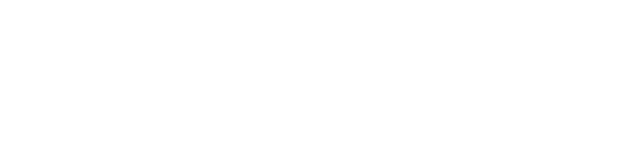
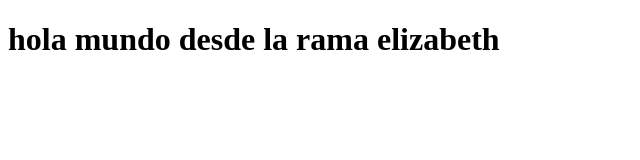
Before and after one commit to Maria-Elizabeth/examen, a plain HTML site: page index.html in a window 1280 px wide. Shown: the whole page, without its empty margins (0-640 px from the left). Drawn offline with Linux system fonts and the light colour scheme.

Commit message:
cambios desde mi rama elizabeth

```diff
--- a/index.html
+++ b/index.html
@@ -7,7 +7,7 @@
 </head>
 <body>
     <h1>
-
+        hola mundo desde la rama elizabeth
     </h1>
 </body>
 </html>
```
